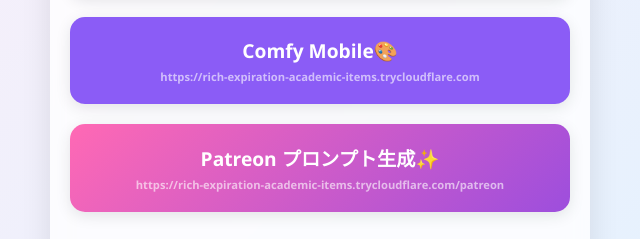
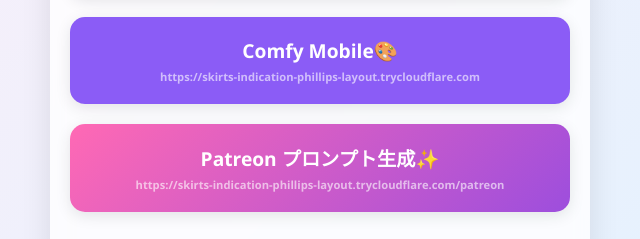
Before and after one commit to akakagekirarianeon/neon-gate, a plain HTML site: page index.html in a window 1280 px wide. Shown: the part 435-674 px from the top of the page, 320-960 px from the left. Drawn offline with Linux system fonts and the light colour scheme.

Commit message:
自動更新: Cloudflare Tunnel URLを更新したにゃん！

```diff
--- a/index.html
+++ b/index.html
@@ -114,7 +114,7 @@
       // pythonスクリプトからこの行（のクォート内）を置換するにゃ！
       const appUrl = "https://subscriber-metals-meditation-hotels.trycloudflare.com";
       const statusUrl = "https://integral-scripts-concord-reference.trycloudflare.com";
-      const comfyUrl = "https://rich-expiration-academic-items.trycloudflare.com";
+      const comfyUrl = "https://skirts-indication-phillips-layout.trycloudflare.com";
 
       // 取得したURLを即座にUIに反映するにゃん！
       if (appUrl && appUrl !== "APP_TUNNEL_URL") {
```
